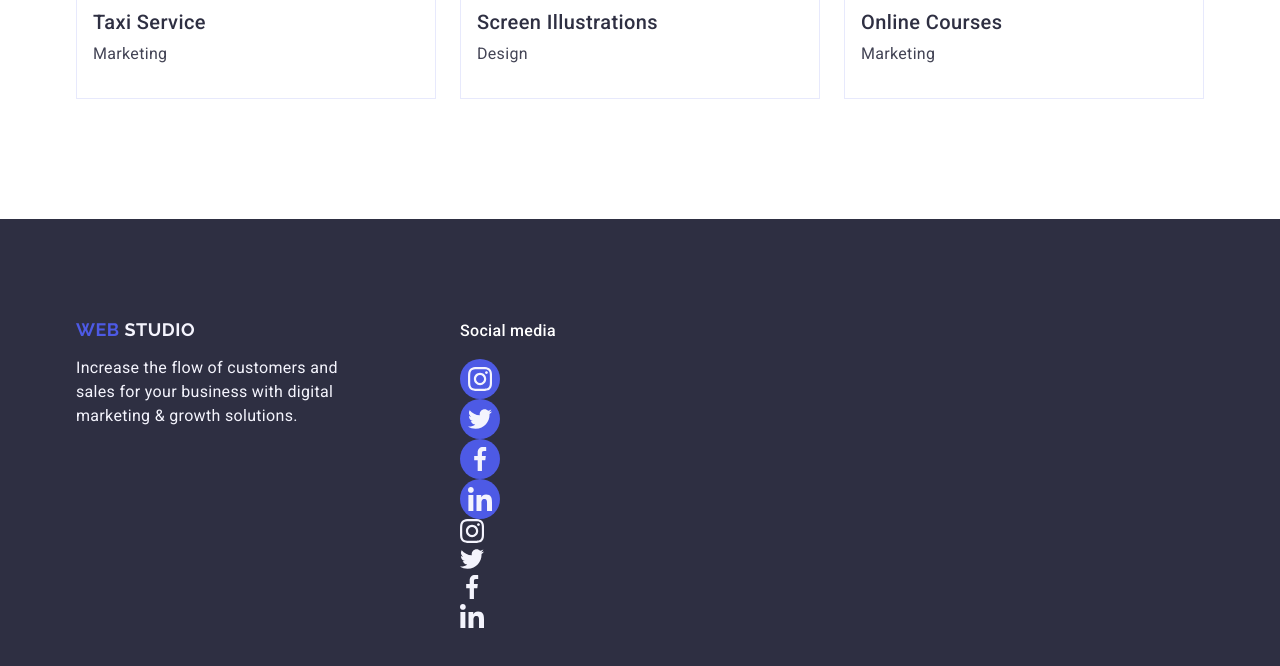
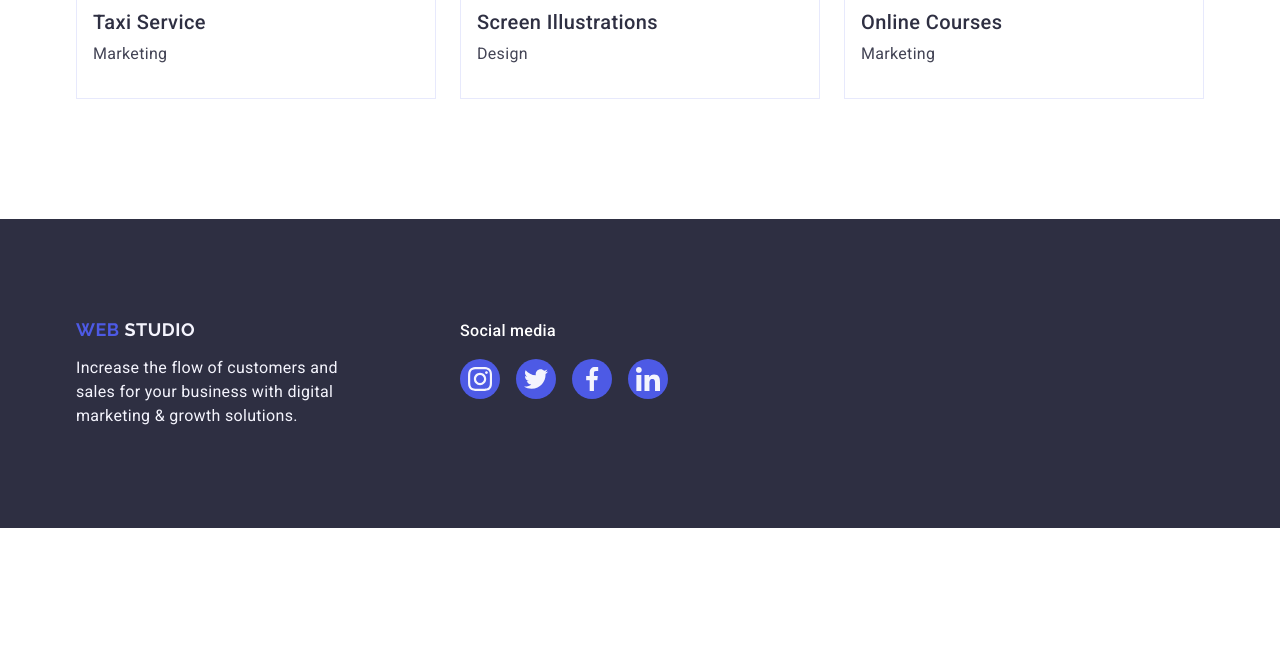
Before and after one commit to mykhaito/goit-markup-hw-04, a plain HTML site: page index.html in a window 1280 px wide. Shown: the part 2964-3630 px from the top of the page. After the commit the page ends 3492 px from the top, so only its background shows below. Drawn offline with nearby package versions, Linux system fonts and the light colour scheme.

Commit message:
as for js

```diff
--- a/css/styles.css
+++ b/css/styles.css
@@ -463,6 +463,7 @@ section {
 .card-paragraph-icon-footer {
   scale: 0, 75;
   gap: 16px;
+  display: flex;
 }
 .card-paragraph-icon-list-footer {
   width: 40px;
--- a/index.html
+++ b/index.html
@@ -350,51 +350,28 @@
                 </svg>
               </a>
             </li>
-            <li class="card-paragraph-icon-list">
-              <a class="card-paragraph-icon-list-link" href="">
+            <li class="card-paragraph-icon-list-footer">
+              <a class="card-paragraph-icon-list-link-footer" href="">
                 <svg width="24" height="24" class="icon">
                   <use href="./images/icons.svg#icon-twitter"></use>
                 </svg>
               </a>
             </li>
-            <li class="card-paragraph-icon-list">
-              <a class="card-paragraph-icon-list-link" href="">
+            <li class="card-paragraph-icon-list-footer">
+              <a class="card-paragraph-icon-list-link-footer" href="">
                 <svg width="24" height="24" class="icon">
                   <use href="./images/icons.svg#icon-facebook"></use>
                 </svg>
               </a>
             </li>
-            <li class="card-paragraph-icon-list">
-              <a class="card-paragraph-icon-list-link" href="">
+            <li class="card-paragraph-icon-list-footer">
+              <a class="card-paragraph-icon-list-link-footer" href="">
                 <svg width="24" height="24" class="icon">
                   <use href="./images/icons.svg#icon-linkedin"></use>
                 </svg>
               </a>
             </li>
           </ul>
-
-          <div class="card-paragraph-icon-section-footer">
-            <div class="card-paragraph-icon-footer">
-              <svg class="icon">
-                <use xlink:href="./images/icons.svg#icon-instagram"></use>
-              </svg>
-            </div>
-            <div class="card-paragraph-icon-footer">
-              <svg class="icon">
-                <use xlink:href="./images/icons.svg#icon-twitter"></use>
-              </svg>
-            </div>
-            <div class="card-paragraph-icon-footer">
-              <svg class="icon">
-                <use xlink:href="./images/icons.svg#icon-facebook"></use>
-              </svg>
-            </div>
-            <div class="card-paragraph-icon-footer">
-              <svg class="icon">
-                <use xlink:href="./images/icons.svg#icon-linkedin"></use>
-              </svg>
-            </div>
-          </div>
         </div>
       </div>
     </footer>
```
